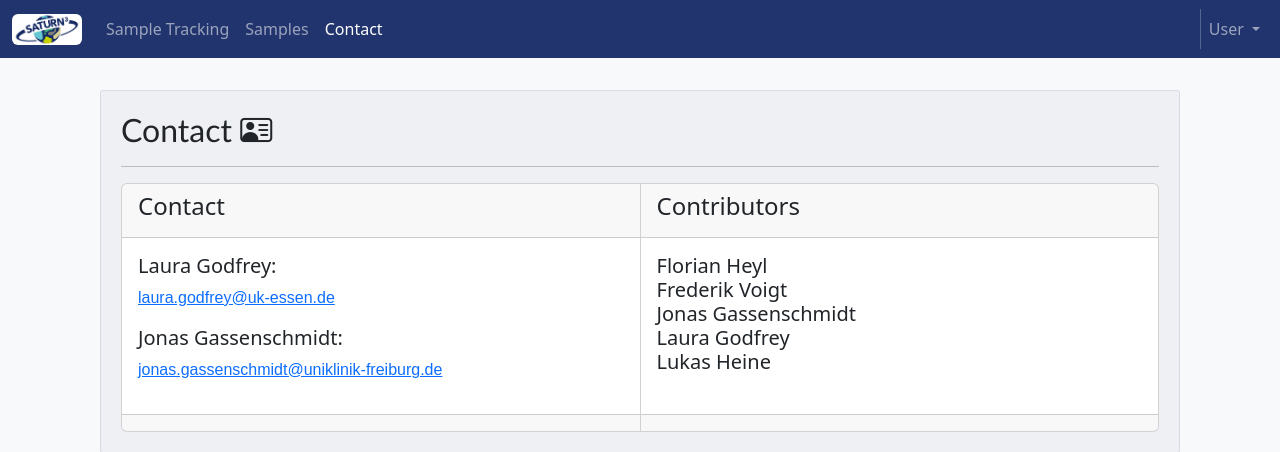
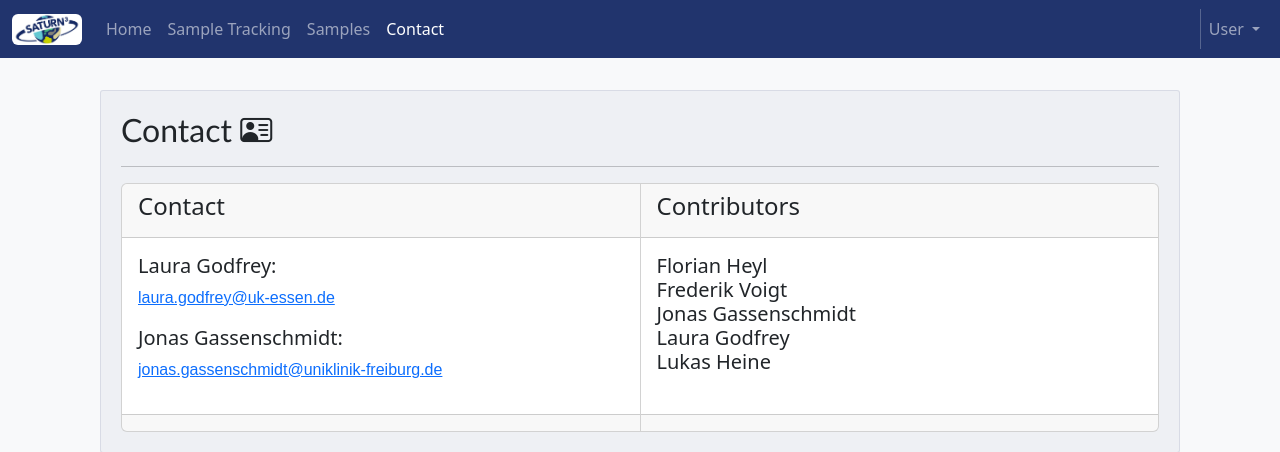
Before and after one commit to ICCB-Cologne/limetrack, a Django app: page /contact/ in a window 1280 px wide. Shown: the top 452 px of the page. Run offline with Django 4.2, Linux system fonts and the light colour scheme; the visitor is signed in with stand-in values (Sample User, id 1); parts of the project's set-up code (start-up, migrations or seed data) failed here and were passed over.

Commit message:
Added home view

```diff
--- a/backend/gui/templates/gui/base.html
+++ b/backend/gui/templates/gui/base.html
@@ -36,6 +36,7 @@
           </a>
           <div class="collapse navbar-collapse">
             <div class="navbar-nav">
+              <a class="nav-item nav-link" href={% url "home" %} id="home-nav">Home</a>
               <a class="nav-item nav-link" href={% url "config" %} id="sample-tracking-nav">Sample Tracking</a>
               <a class="nav-item nav-link" href={% url "all_samples" %} id="all-samples-nav">Samples</a>
               {% comment %} <a class="nav-item nav-link" href={% url "dashboard" %} id="dashboard-nav">Dashboard</a> {% endcomment %}
@@ -75,6 +76,9 @@
         let selected = null;
 
         switch (window.location.pathname) {
+          case "/home/":
+            selected = $("#home-nav");
+            break;
           case "/samples/":
             selected = $("#all-samples-nav");
             break;
--- a/backend/gui/views/info_views.py
+++ b/backend/gui/views/info_views.py
@@ -34,6 +34,13 @@ class ContactView(LoginRequiredMixin, TemplateView):
         return render(request, template_name)
 
 
+class HomeView(TemplateView):
+    def get(self, request: HttpRequest, *args: Any, **kwargs: Any) -> HttpResponse:
+        template_name = "gui/home.html"
+
+        return render(request, template_name)
+
+
 class ImprintView(TemplateView):
     def get(self, request: HttpRequest,
             *args: Any, **kwargs: Any) -> HttpResponse:
--- a/backend/urls.py
+++ b/backend/urls.py
@@ -24,6 +24,7 @@ from backend.gui.views.views import (SampleTrackingView,
 
 from backend.gui.views.info_views import (ContactView,
                                           ImprintView,
+                                          HomeView,
                                           FAQView)
 
 from backend.gui.views.samples_view import AllSamplesView
@@ -51,6 +52,7 @@ urlpatterns = [
     path("login/", LoginView.as_view(), name="login"),
     path("logout/", log_out, name="logout"),
     path("search/", SearchView.as_view(), name="search"),
+    path("home/", HomeView.as_view(), name="home"),
 
     # Password reset / change section #
     path("password_change/",
```
